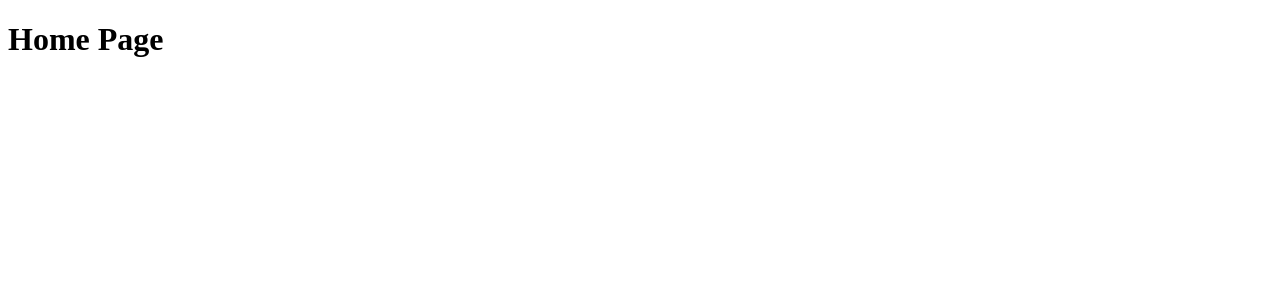
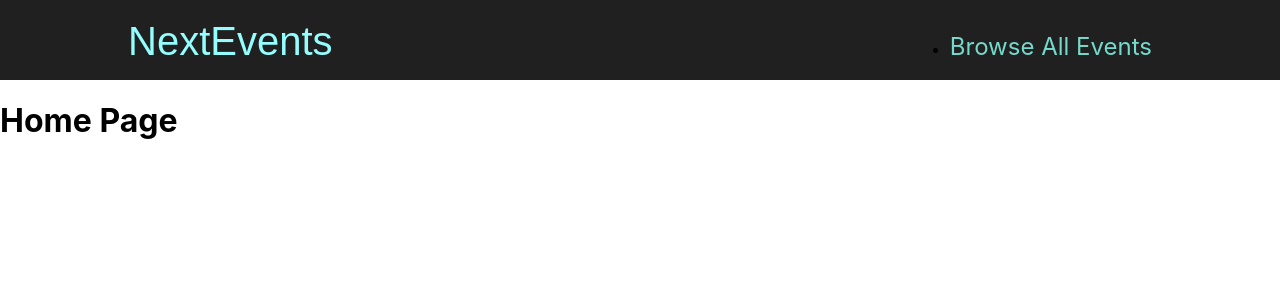
Before and after one commit to iamsjunaid/NextEvents, a Next.js app: page / in a window 1280 px wide. Shown: the top 300 px of the page. Built offline with nearby package versions, Linux system fonts and the light colour scheme.

Commit message:
Create _app.js

```diff
--- /dev/null
+++ b/pages/_app.js
@@ -0,0 +1,20 @@
+import React from "react";
+import App from "next/app";
+
+import Layout from "../components/layout/layout";
+import "../styles/global.css";
+
+function MyApp({ Component, pageProps }) {
+  return (
+    <Layout>
+      <Component {...pageProps} />
+    </Layout>
+  );
+}
+
+MyApp.getInitialProps = async (appContext) => {
+  const appProps = await App.getInitialProps(appContext);
+  return { ...appProps };
+};
+
+export default MyApp;
```
